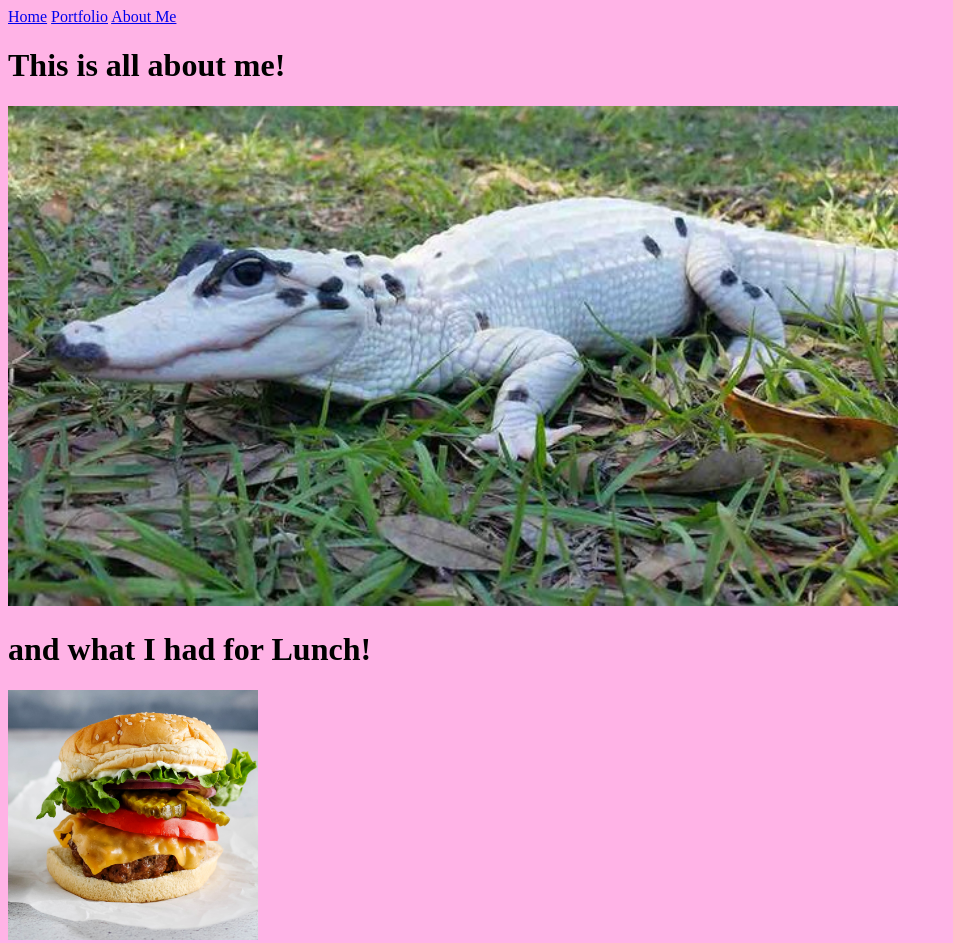
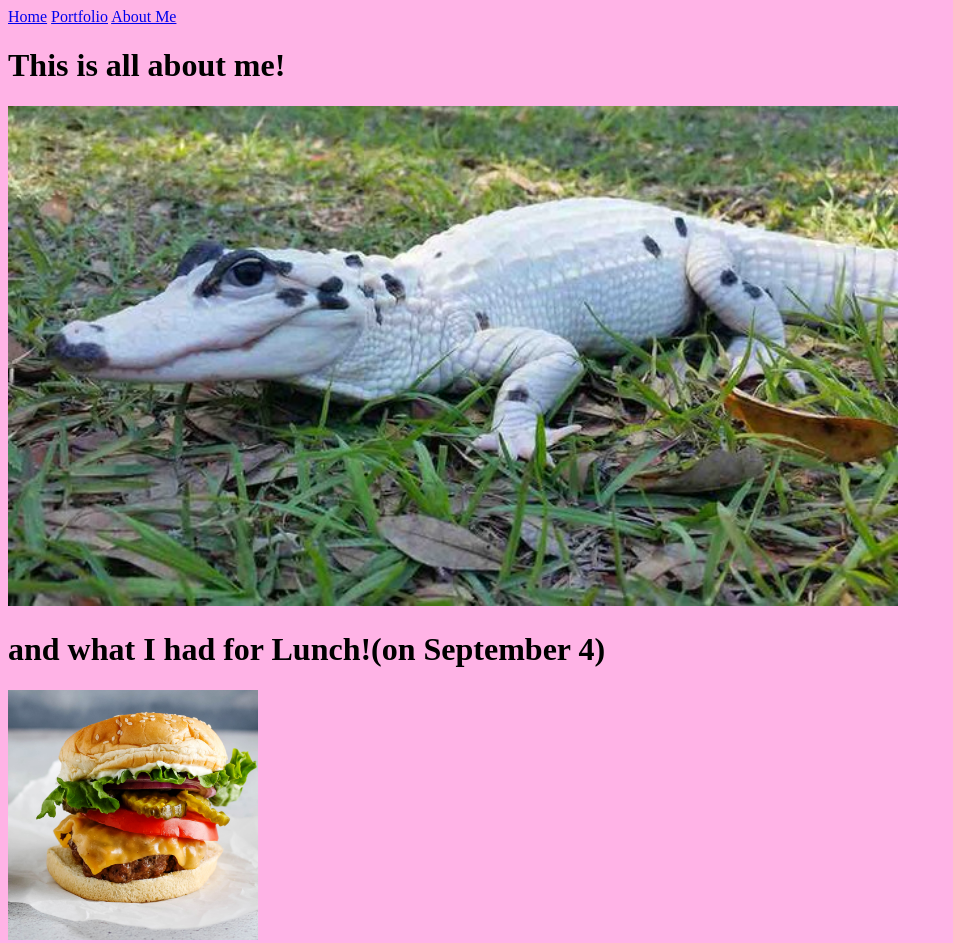
Before and after one commit to breadchrom/website, a plain HTML site: page aboutme.html in a window 1280 px wide. Shown: the top 943 px of the page, without its empty margins (0-953 px from the left). Drawn offline with Linux system fonts and the light colour scheme.

Commit message:
Update aboutme.html

```diff
--- a/aboutme.html
+++ b/aboutme.html
@@ -11,7 +11,7 @@
     <h1>This is all about me!</h1>
     <img src="images/aboutme.PNG" height="500">
     <br>
-    <h1>   and what I had for Lunch!</h1>
+    <h1>   and what I had for Lunch!(on September 4)</h1>
     <img src="images/burgr.JPG" height="250">
     <br>
     <h1>   and my favorite Video!</h1>
```
